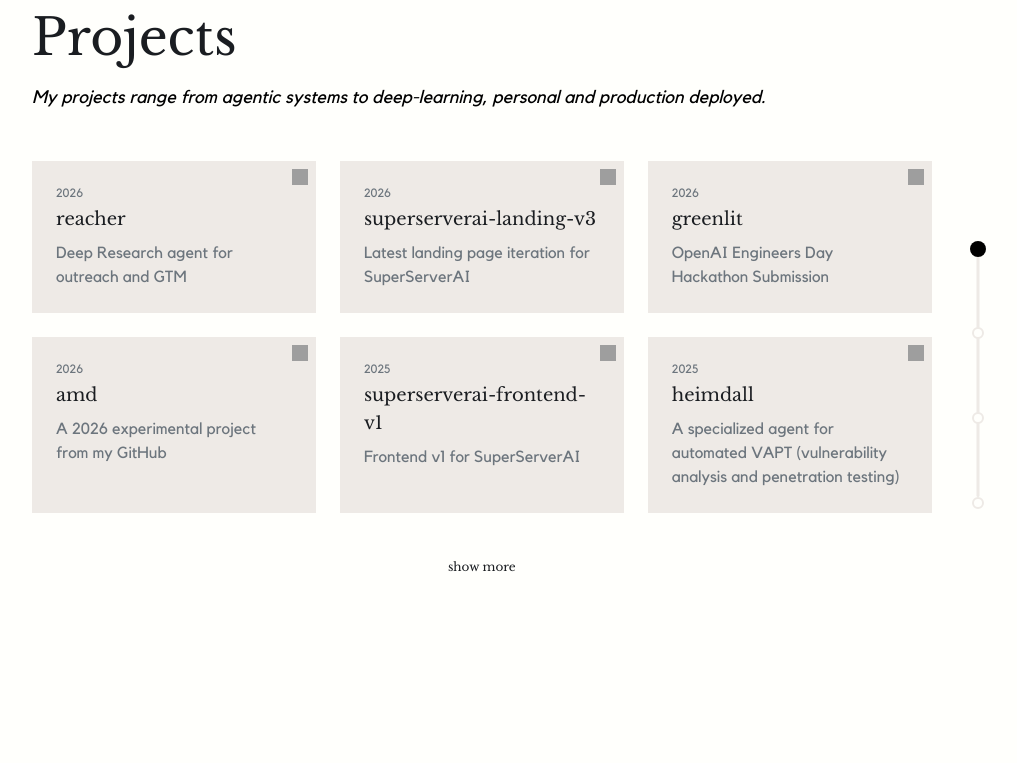
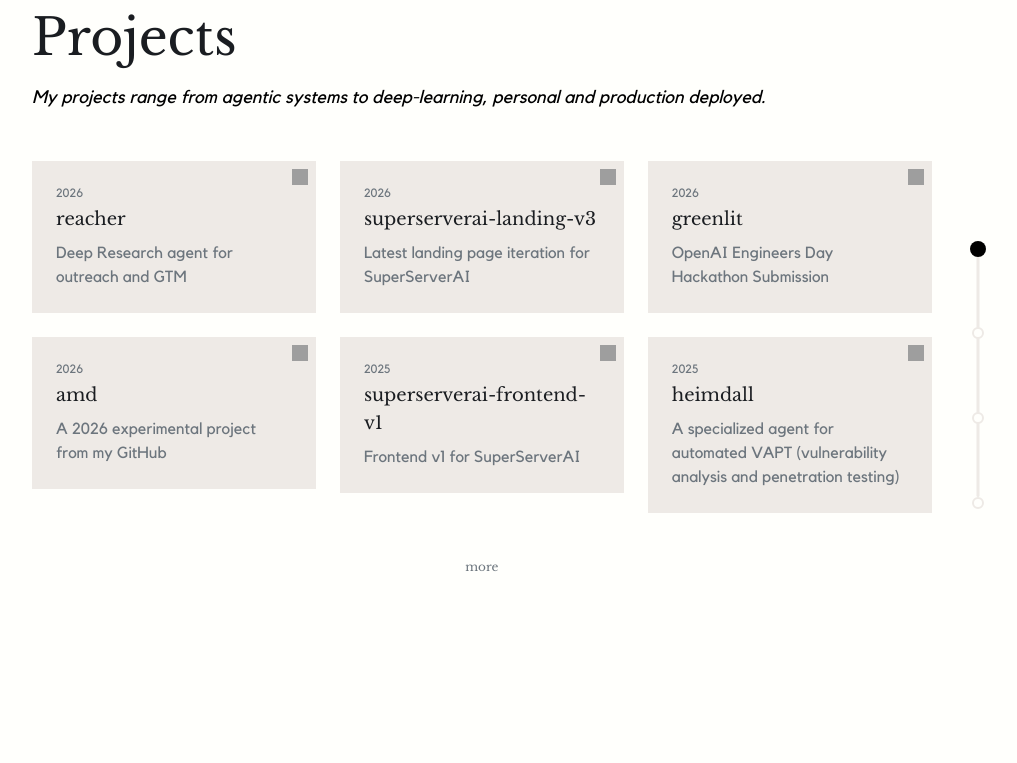
Before and after one commit to Avinier/Personal-V3, a React (Vite) app: page / in a window 1280 px wide. Shown: the part 1664-2427 px from the top of the page, without its empty margins (128-1145 px from the left). Built offline with nearby package versions, Linux system fonts and the light colour scheme; no server answers; grey boxes are pictures that could not be loaded; a web font is replaced by a local one.

Commit message:
Refine current projects toggle

```diff
--- a/src/components/Projects.tsx
+++ b/src/components/Projects.tsx
@@ -50,11 +50,22 @@
 
   const ProjectsGrid = ({ projects }) => {
     return (
-      <div className="grid grid-cols-1 md:grid-cols-2 lg:grid-cols-3 gap-6">
+      <motion.div layout className="grid grid-cols-1 md:grid-cols-2 lg:grid-cols-3 gap-6">
+        <AnimatePresence initial={false}>
         {projects.map((project, index) => (
-          <ProjectCard key={index} project={project} />
+          <motion.div
+            key={project.github}
+            layout
+            initial={{ opacity: 0, y: 16 }}
+            animate={{ opacity: 1, y: 0 }}
+            exit={{ opacity: 0, y: 10 }}
+            transition={{ duration: 0.28, ease: [0.25, 0.1, 0.25, 1], delay: index >= CURR_INITIAL_LIMIT ? (index - CURR_INITIAL_LIMIT) * 0.04 : 0 }}
+          >
+            <ProjectCard project={project} />
+          </motion.div>
         ))}
-      </div>
+        </AnimatePresence>
+      </motion.div>
     );
   };
 
@@ -91,7 +102,7 @@
         const handleMouseLeave = () => {
             setHoveredYear(null);
             if (!clickedYear) {
-                handleYearChange('Recent');
+                handleYearChange('Curr');
                 ballY.set(0);
             }
         };
@@ -341,21 +352,21 @@
     },
   ];
 
-  const RECENT_LIMIT = 9;
-  const RECENT_INITIAL_LIMIT = 6;
+  const CURR_LIMIT = 9;
+  const CURR_INITIAL_LIMIT = 6;
 
   const Projects = () => {
-    const [selectedYear, setSelectedYear] = useState('Recent');
-    const [showAllRecent, setShowAllRecent] = useState(false);
-    const years = ['Recent', ...Array.from(new Set(projectsArr.map(p => p.year))).sort((a, b) => b - a)];
-    const recentProjects = projectsArr.slice(0, RECENT_LIMIT);
-    const projects = selectedYear === 'Recent'
-      ? recentProjects.slice(0, showAllRecent ? RECENT_LIMIT : RECENT_INITIAL_LIMIT)
+    const [selectedYear, setSelectedYear] = useState('Curr');
+    const [showAllCurr, setShowAllCurr] = useState(false);
+    const years = ['Curr', ...Array.from(new Set(projectsArr.map(p => p.year))).sort((a, b) => b - a)];
+    const currProjects = projectsArr.slice(0, CURR_LIMIT);
+    const projects = selectedYear === 'Curr'
+      ? currProjects.slice(0, showAllCurr ? CURR_LIMIT : CURR_INITIAL_LIMIT)
       : projectsArr.filter(project => project.year === Number(selectedYear));
-    const canShowMore = selectedYear === 'Recent' && !showAllRecent && recentProjects.length > RECENT_INITIAL_LIMIT;
+    const canToggleCurr = selectedYear === 'Curr' && currProjects.length > CURR_INITIAL_LIMIT;
 
     useEffect(() => {
-      setShowAllRecent(false);
+      setShowAllCurr(false);
     }, [selectedYear]);
 
     return (
@@ -369,14 +380,14 @@
           <div className="flex flex-col md:flex-row">
             <div className="flex-grow md:mr-8">
               <ProjectsGrid projects={projects} />
-              {canShowMore && (
+              {canToggleCurr && (
                 <div className="mt-8 flex justify-center">
                   <button
                     type="button"
-                    onClick={() => setShowAllRecent(true)}
-                    className="font-heading text-sm text-text hover:text-darkgray transition-colors"
+                    onClick={() => setShowAllCurr((value) => !value)}
+                    className="font-heading text-sm text-darkgray hover:text-text transition-colors duration-300"
                   >
-                    show more
+                    {showAllCurr ? 'less' : 'more'}
                   </button>
                 </div>
               )}
```
